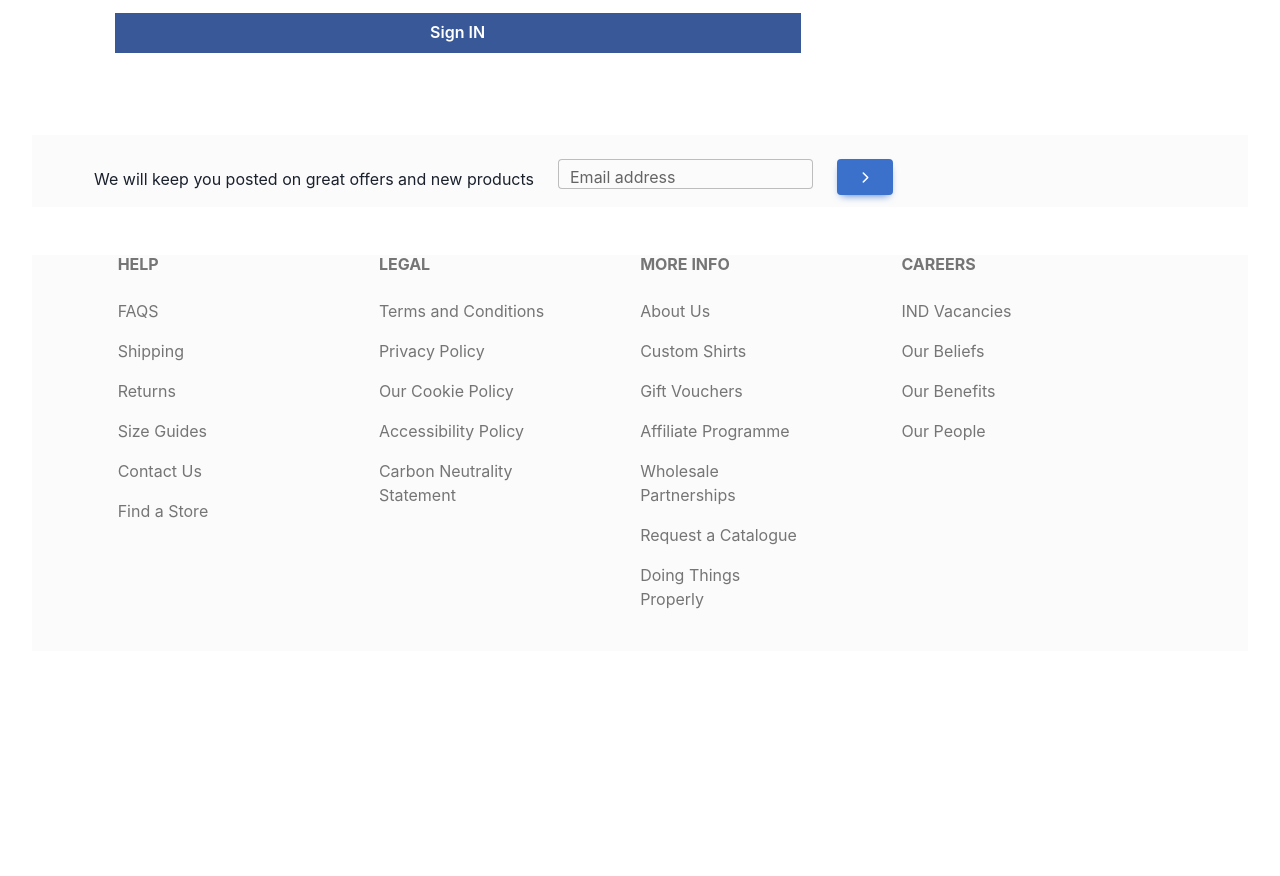
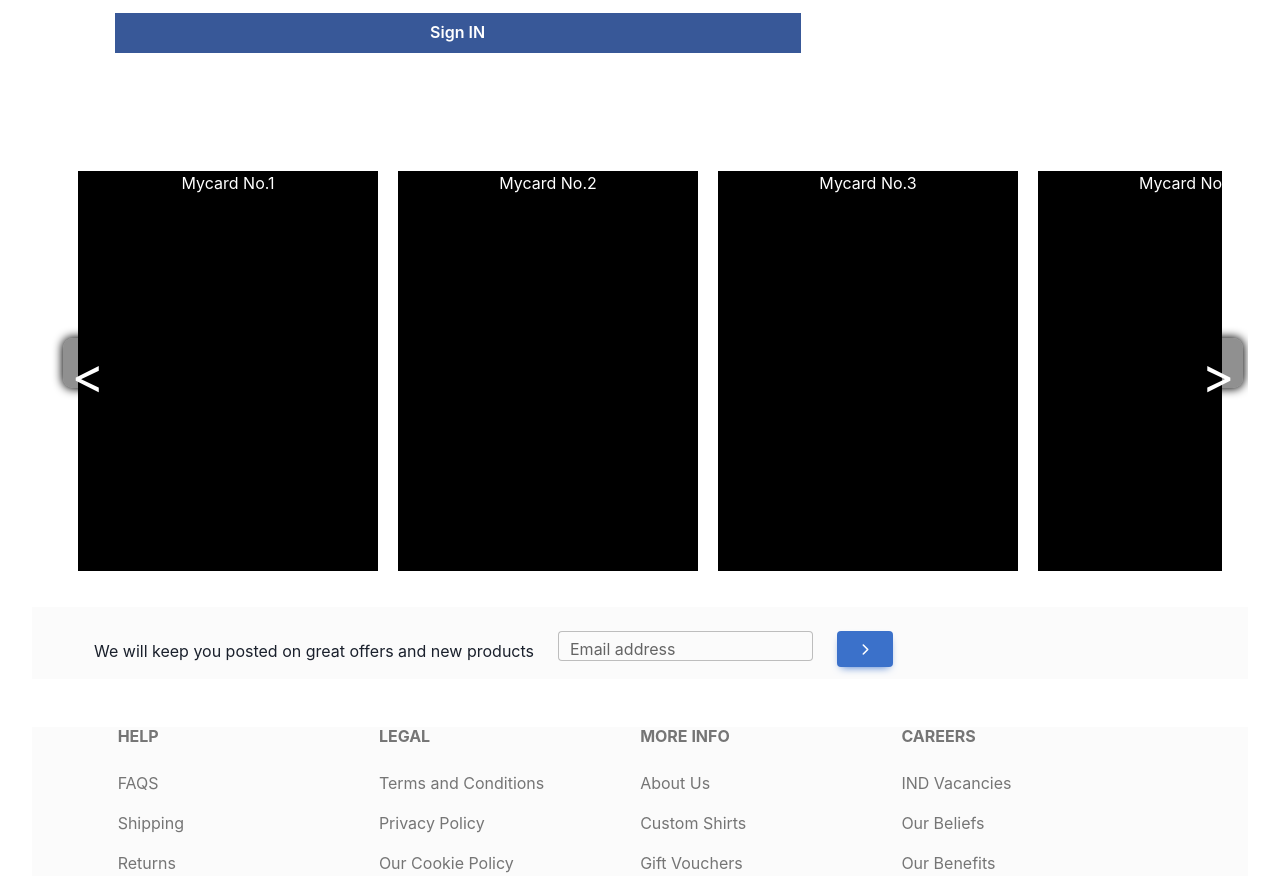
Before and after one commit to inzu30/uni_clo, a React (Vite) app in the folder project/: page /register in a window 1280 px wide. Shown: the part 660-1536 px from the top of the page. Before the commit the page ends 1343 px from the top, so only its background shows below. Built offline with nearby package versions, Linux system fonts and the light colour scheme.

Commit message:
added navbar and its styles

```diff
--- a/project/package.json
+++ b/project/package.json
@@ -21,6 +21,7 @@
     "mdb-ui-kit": "^6.4.1",
     "react": "^18.2.0",
     "react-dom": "^18.2.0",
+    "react-icons": "^4.10.1",
     "react-router-dom": "^6.15.0"
   },
   "devDependencies": {
--- a/project/src/App.jsx
+++ b/project/src/App.jsx
@@ -2,14 +2,15 @@ import { useState } from 'react'
 import './App.css'
 import AllRoutes from './component/AllRoutes'
 import Footer from './component/Footer'
+import ImageCorousel from './component/ImageCorousel'
 
 function App() {
   const [count, setCount] = useState(0)
 
   return (
     <>
-
     <AllRoutes/>
+    <ImageCorousel/>
     <Footer/>
     </>
   )
--- /dev/null
+++ b/project/src/Styles/main.css
@@ -0,0 +1,88 @@
+@import url("https://fonts.googleapis.com/css2?family=Titillium+Web:wght@300;400;700&display=swap");
+
+* {
+	padding: 0;
+	margin: 0;
+	box-sizing: border-box;
+}
+
+:root {
+	--mainColor: white;
+	--mainColorLight: #ebefff;
+	--secondaryColor: #db2b39;
+	--textColor: rgb(100, 97, 97)	;
+}
+
+header {
+	display: flex;
+	align-items: center;
+	justify-content: space-between;
+	height: 80px;
+	padding: 0 2rem;
+	background-color: var(--mainColor);
+	color: var(--textColor);
+}
+
+nav a {
+	margin: 0 1rem;
+	color: var(--textColor);
+	text-decoration: none;
+}
+
+nav a:hover {
+	color: var(--secondaryColor);
+}
+
+header .nav-btn {
+	padding: 5px;
+	cursor: pointer;
+	background: transparent;
+	border: none;
+	outline: none;
+	color: var(--textColor);
+	visibility: hidden;
+	opacity: 0;
+	font-size: 1.8rem;
+}
+
+header div,
+nav {
+	display: flex;
+	align-items: center;
+}
+
+@media only screen and (max-width: 1024px) {
+	header .nav-btn {
+		visibility: visible;
+		opacity: 1;
+	}
+
+	header nav {
+		position: fixed;
+		top: -100vh;
+		left: 0;
+		height: 100%;
+		width: 100%;
+		display: flex;
+		flex-direction: column;
+		align-items: center;
+		justify-content: center;
+		gap: 1.5rem;
+		background-color: var(--mainColor);
+		transition: 1s;
+	}
+
+	header .responsive_nav {
+		transform: translateY(100vh);
+	}
+
+	nav .nav-close-btn {
+		position: absolute;
+		top: 2rem;
+		right: 2rem;
+	}
+
+	nav a {
+		font-size: 1.5rem;
+	}
+}
--- /dev/null
+++ b/project/src/component/ImageCorousel.css
@@ -0,0 +1,38 @@
+.product-corousel{
+    position: relative;
+    overflow: hidden;
+    padding: 26px;
+}
+.product-container{
+    padding: 0 10px;
+    display: flex;
+    overflow-x: hidden;
+    scroll-behavior: smooth;
+}
+
+.pre-btn ,
+.next-btn {
+    border: none;
+    width: 60px;
+    height: 100%;
+    position: absolute;
+    top: 0;
+    display: flex;
+    justify-content: center;
+    align-items: center;
+    background-color: rgba(0, 0, 0, 0);
+}
+.next-btn{
+    right: 0;
+}
+.next-btn p,
+.pre-btn p {
+    font-size: 50px;
+    background-color: rgba(0, 0, 0, 0.436);
+    box-shadow: 0px 0px 10px 1px black;
+    border-radius: 10px;
+    color: white;
+    width: 50px;
+    height: 50px;
+    cursor: pointer;
+}
--- /dev/null
+++ b/project/src/component/ImageCorousel.jsx
@@ -0,0 +1,35 @@
+import React from 'react'
+import Mycard from './Mycard.jsx'
+import './ImageCorousel.css'
+const ImageCorousel = () => {
+  let box=document.querySelector('.product-container');
+  const btnpressprev=()=>{
+    let width =box.clientWidth;
+    box.scrollLeft = box.scrollLeft - width;
+    console.log(width);
+  }
+  const btnpressnext=()=>{
+    let width =box.clientWidth;
+    box.scrollLeft = box.scrollLeft+width;
+    console.log(width);
+  }
+  return (
+    <div className='product-corousel'>
+    <button className='pre-btn' onClick={btnpressprev}><p>&lt;</p></button>
+    <button className='next-btn' onClick={btnpressnext}><p>&gt;</p></button>
+
+    <div className='product-container'>
+     <Mycard cardno='1'/>
+     <Mycard cardno='2'/>
+     <Mycard cardno='3'/>
+     <Mycard cardno='4'/>
+     <Mycard cardno='5'/>
+     <Mycard cardno='6'/>
+     <Mycard cardno='7'/>
+     <Mycard cardno='8'/>
+    </div>
+    </div>
+  )
+}
+
+export default ImageCorousel
--- /dev/null
+++ b/project/src/component/Mycard.css
@@ -0,0 +1,8 @@
+.mycard{
+    min-width: 300px;
+    max-width: 300px;
+    height: 400px;
+    background-color: black;
+    margin: 10px;
+    color:white;
+}
--- /dev/null
+++ b/project/src/component/Mycard.jsx
@@ -0,0 +1,9 @@
+import React from 'react'
+import './Mycard.css'
+const Mycard=(props)=>{
+  return (
+    <div className='mycard'>Mycard No.{props.cardno}</div>
+  )
+}
+
+export default Mycard;
--- a/project/src/index.css
+++ b/project/src/index.css
@@ -4,6 +4,8 @@
   height: 100%;
   top: 0;
   display: flex;
+  padding-top: 200px;
+  padding-right: 300px;
   flex-direction: column;
   align-items: center;
   color: yellow;
--- a/project/src/pages/Home.jsx
+++ b/project/src/pages/Home.jsx
@@ -1,5 +1,6 @@
 import React from 'react'
 import project from '../assets/project.mp4';
+
 
 const Home = () => {
   return (
```
Also changed, not shown: project/src/component/Navbar.jsx (added, +42 -0 lines), 1 other file (tests, documents, lock files or other folders).
